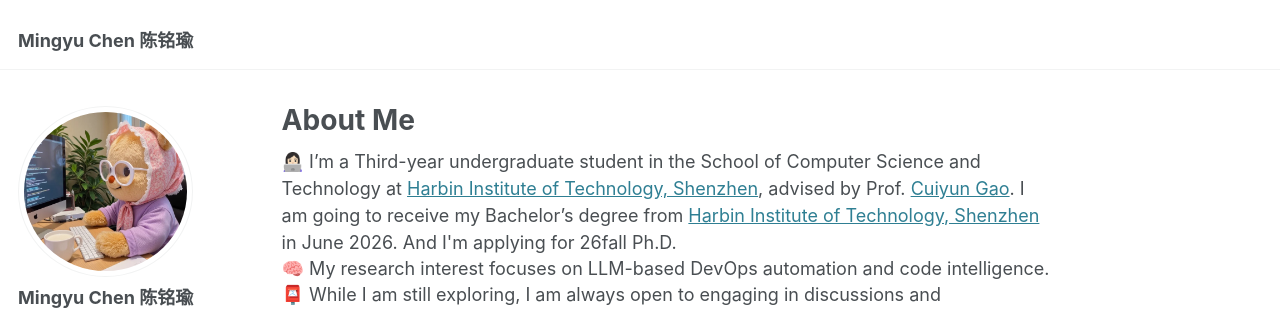
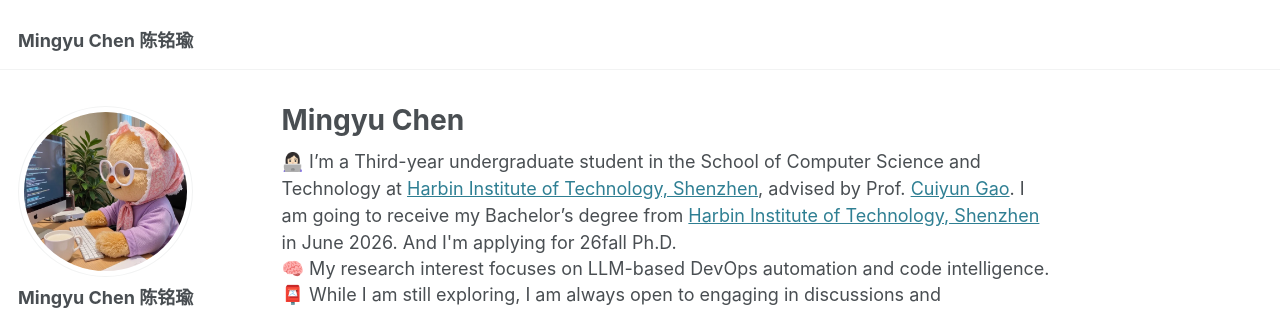
Before and after one commit to CMY-K/CMY-K.github.io, a Jekyll site: the page built from _pages/about.md, in a window 1280 px wide and 900 px high. Shown: the top 310 px of the window. Built offline with Jekyll 4.4.1, drawn with Linux system fonts in a browser that asks for light colours.

Commit message:
Update about.md

```diff
--- a/_pages/about.md
+++ b/_pages/about.md
@@ -1,6 +1,6 @@
 ---
 permalink: /
-title: "About Me"
+title: "Mingyu Chen"
 author_profile: true
 redirect_from:
   - /about/
```
